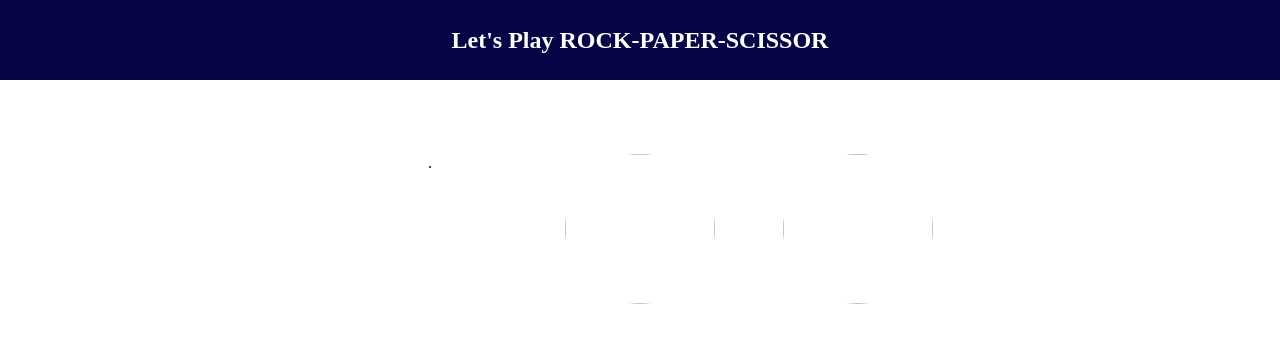
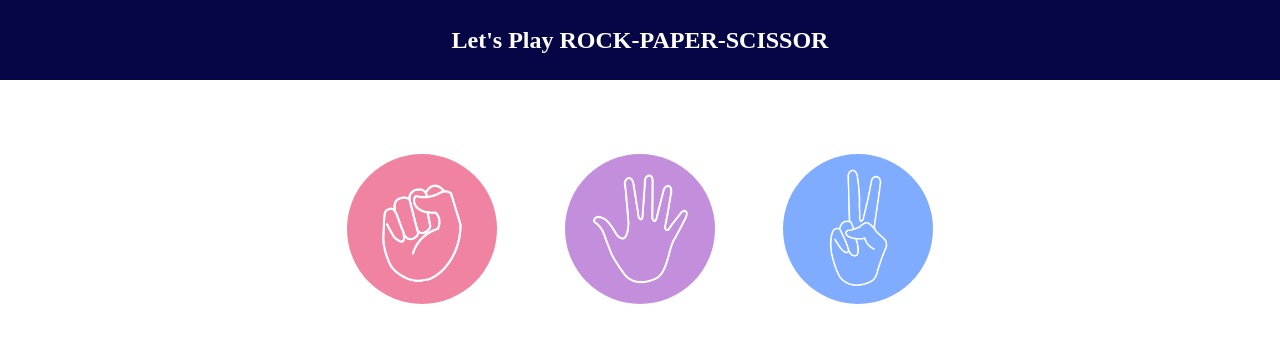
Before and after one commit to ArunabhaPathak/New-folder, a plain HTML site: page index.html in a window 1280 px wide. Shown: the top 359 px of the page. Drawn offline with Linux system fonts and the light colour scheme.

Commit message:
Update index.html

```diff
--- a/index.html
+++ b/index.html
@@ -10,10 +10,10 @@
     <h2>Let's Play ROCK-PAPER-SCISSOR</h2>
     <div class="choices">
         <div class="choice" id="rock">
-            <img src="images/rock.png" alt=".">
+            <img src="rock.png" alt=".">
         </div>
-        <div class="choice" id="paper"><img src="images/paper.png" alt=""></div>
-        <div class="choice" id="scissors"><img src="images/scissors.png" alt=""></div>
+        <div class="choice" id="paper"><img src="paper.png" alt=""></div>
+        <div class="choice" id="scissors"><img src="scissors.png" alt=""></div>
     </div>
     <div class="score-board">
     <div class="score">
```
